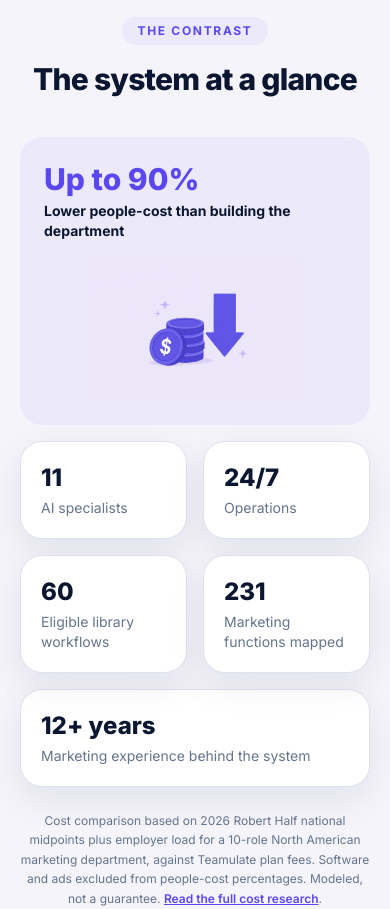
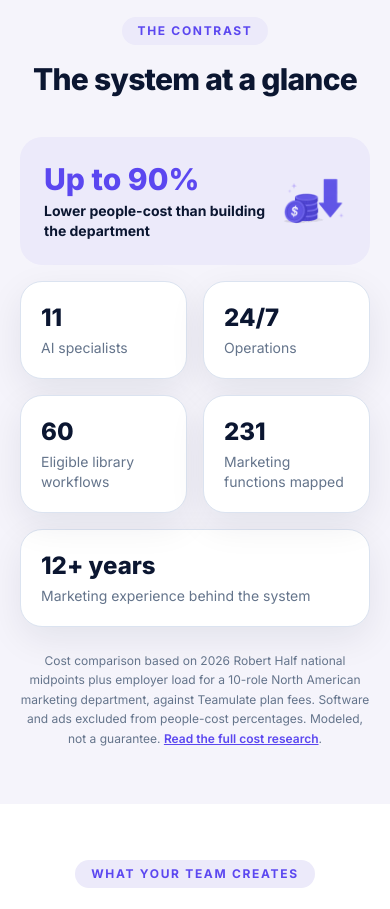
Before and after one commit to hristomomcilov-gif/Teamulate---Full-Website, a Next.js app: page / in a window 390 px wide. Shown: the part 6780-7689 px from the top of the page. Built offline with nearby package versions, Linux system fonts and the light colour scheme.

Commit message:
Use a square transparent coins icon on the 90% glance card
Replace the opaque 1536×1024 plate with an RGBA 276×276 PNG and keep text left / icon right in a row on mobile and desktop.

Co-authored-by: hristomomcilov-gif <hristomomcilov-gif@users.noreply.github.com>

```diff
--- a/src/app/page.tsx
+++ b/src/app/page.tsx
@@ -302,17 +302,17 @@ export default function HomePage() {
           <h2 className="text-3xl font-extrabold tracking-tight text-ink sm:text-4xl">The system at a glance</h2>
         </div>
         <div className="mx-auto mt-10 max-w-3xl">
-          <div className="flex flex-col gap-4 rounded-(--tm-radius-lg) bg-lavender p-6 sm:flex-row sm:items-center sm:justify-between sm:gap-6 sm:p-8">
+          <div className="flex flex-row items-center justify-between gap-3 rounded-(--tm-radius-lg) bg-lavender p-6 sm:gap-6 sm:p-8">
             <div className="min-w-0">
               <p className="text-3xl font-extrabold text-brand sm:text-4xl">Up to 90%</p>
               <p className="mt-1 text-sm font-bold text-ink">Lower people-cost than building the department</p>
             </div>
             <Image
-              src="/assets/glance-90-coins-arrow.png"
+              src="/assets/glance-90-coins-square.png"
               alt=""
-              width={1536}
-              height={1024}
-              className="mx-auto h-auto w-[13.5rem] shrink-0 object-contain sm:mx-0 sm:w-[15.5rem]"
+              width={276}
+              height={276}
+              className="h-16 w-16 shrink-0 object-contain sm:h-20 sm:w-20"
             />
           </div>
           <div className="mt-4 grid grid-cols-2 gap-4">
```
Also changed, not shown: public/assets/glance-90-coins-square.png (added), 1 other file (tests, documents, lock files or other folders).
